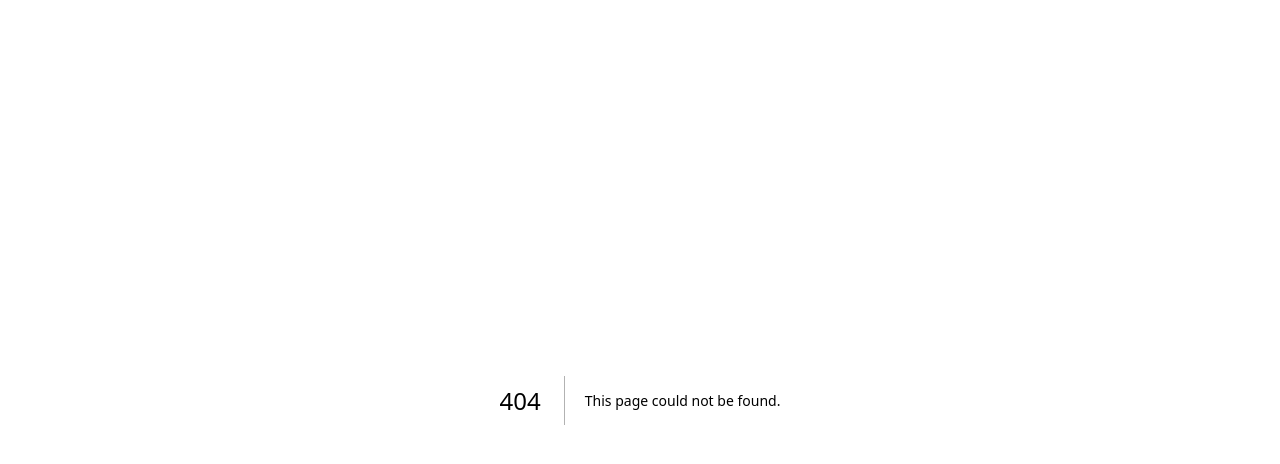
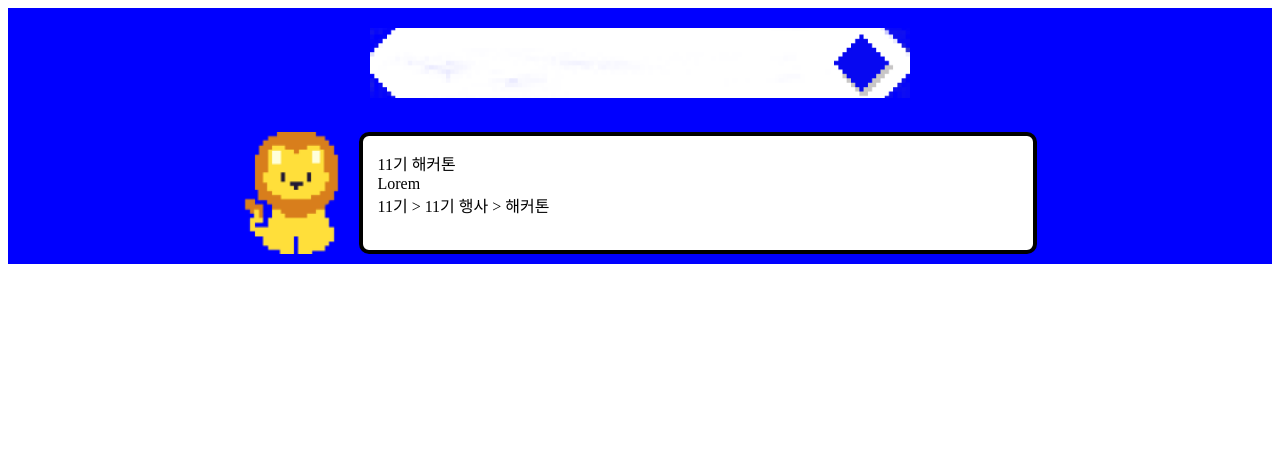
Before and after one commit to cau-likelion-org/kiwi-client, a Next.js app: page /search in a window 1280 px wide. Before the commit this address had no page. Shown: the top 464 px of the page. Built offline with nearby package versions, Linux system fonts and the light colour scheme.

Commit message:
Feat: 검색화면 틀 구성하기(#4)

```diff
--- /dev/null
+++ b/src/app/search/page.tsx
@@ -0,0 +1,54 @@
+'use client';
+
+import Image from 'next/image';
+import React from 'react';
+import styled from 'styled-components';
+
+const SearchPage = () => {
+	return (
+		<SearchBarSection>
+			<SearchBarWapper>
+				<Image src="/search_bar.png" alt="" width={540} height={70} priority />
+			</SearchBarWapper>
+			<SearchResult>
+				<Image src="/lion.png" alt="" width={95} height={122} />
+				<SearchResultBox>
+					<div>11기 해커톤</div>
+					<div>Lorem</div>
+					<div>
+						11기 {'>'} 11기 행사 {'>'} 해커톤
+					</div>
+				</SearchResultBox>
+			</SearchResult>
+		</SearchBarSection>
+	);
+};
+
+const SearchBarSection = styled.div`
+	display: flex;
+	flex-direction: column;
+	align-items: center;
+	background-color: blue;
+`;
+
+const SearchBarWapper = styled.div`
+	padding: 20px;
+`;
+
+const SearchResult = styled.div`
+	display: flex;
+	gap: 20px;
+	margin: 10px;
+`;
+
+const SearchResultBox = styled.div`
+	width: 50vw;
+	background-color: white;
+	border: 3px solid black;
+	border-radius: 10px;
+	border: 4px solid #000;
+	background-color: white;
+	padding: 15px;
+`;
+
+export default SearchPage;
--- a/tsconfig.json
+++ b/tsconfig.json
@@ -8,7 +8,7 @@
     "noEmit": true,
     "esModuleInterop": true,
     "module": "esnext",
-    "moduleResolution": "bundler",
+    "moduleResolution": "Node",
     "resolveJsonModule": true,
     "isolatedModules": true,
     "jsx": "preserve",
```
Also changed, not shown: public/lion.png (added), public/search_bar.png (added).
